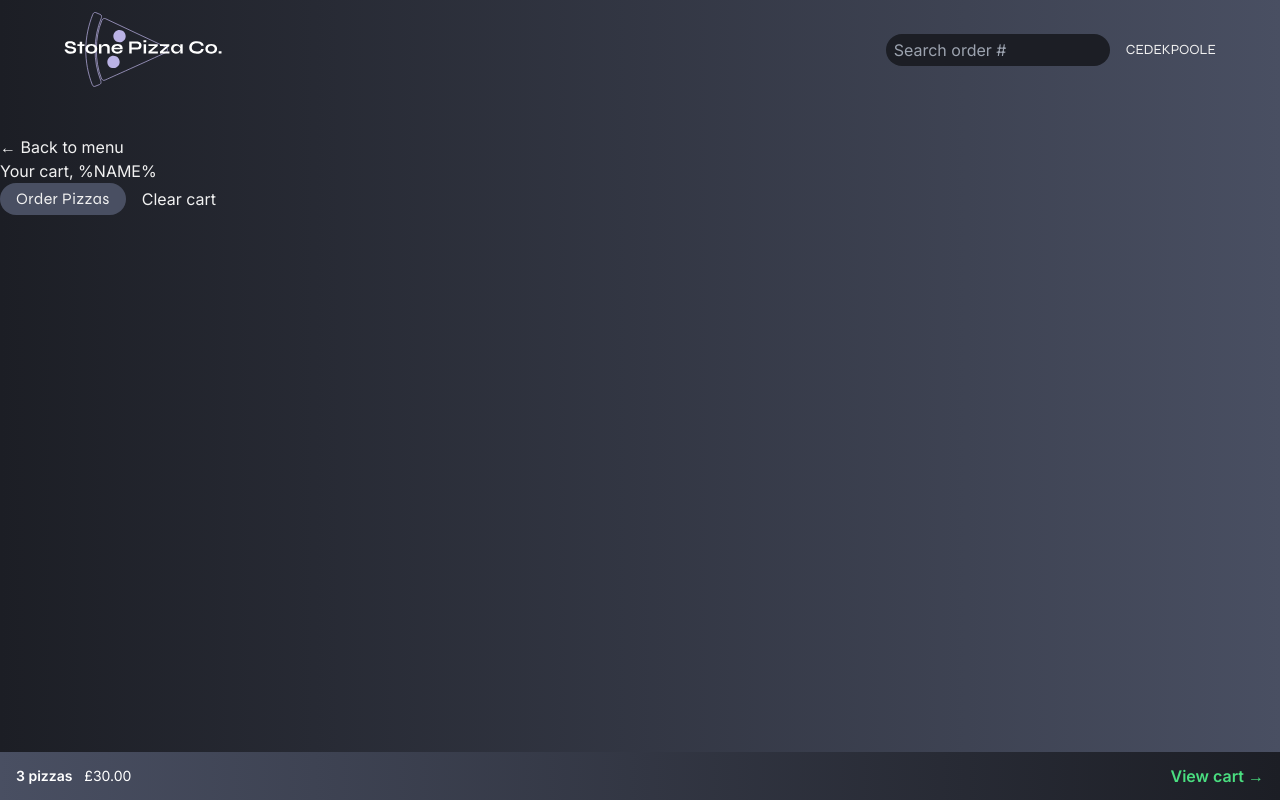
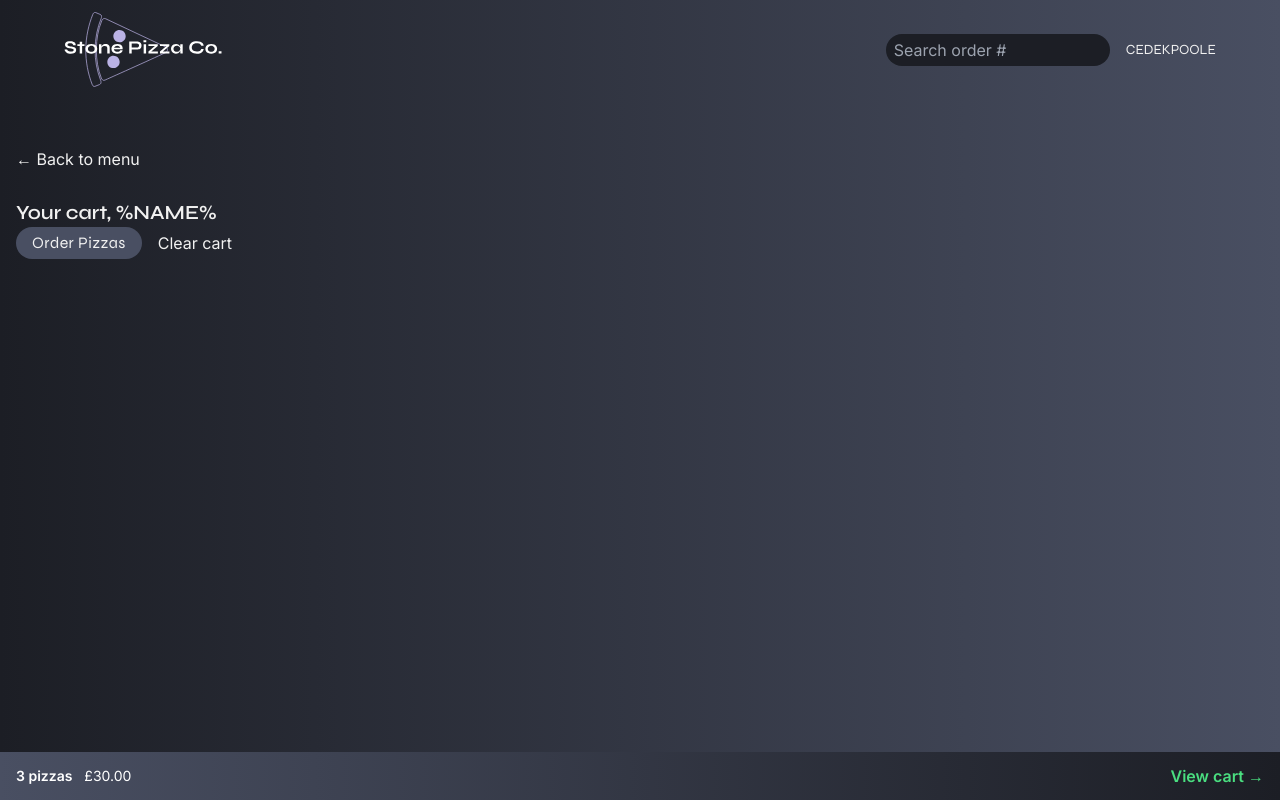
Before and after one commit to cedekpoole/stone-pizza-co, a React (Vite) app: page /cart in a window 1280 px wide. Built offline with nearby package versions, Linux system fonts and the light colour scheme.

Commit message:
begin styling cart component

```diff
--- a/src/features/cart/Cart.jsx
+++ b/src/features/cart/Cart.jsx
@@ -3,10 +3,12 @@ import Button from "../../ui/Button";
 
 function Cart() {
   return (
-    <div>
+    <div className="px-4 py-3">
       <LinkButton to={"/menu"}>&larr; Back to menu</LinkButton>
 
-      <h2>Your cart, %NAME%</h2>
+      <h2 className="mt-7 text-xl font-semibold font-syne">
+        Your cart, %NAME%
+      </h2>
 
       <div className="flex gap-4">
         <Button to="/order/new">Order Pizzas</Button>
```
